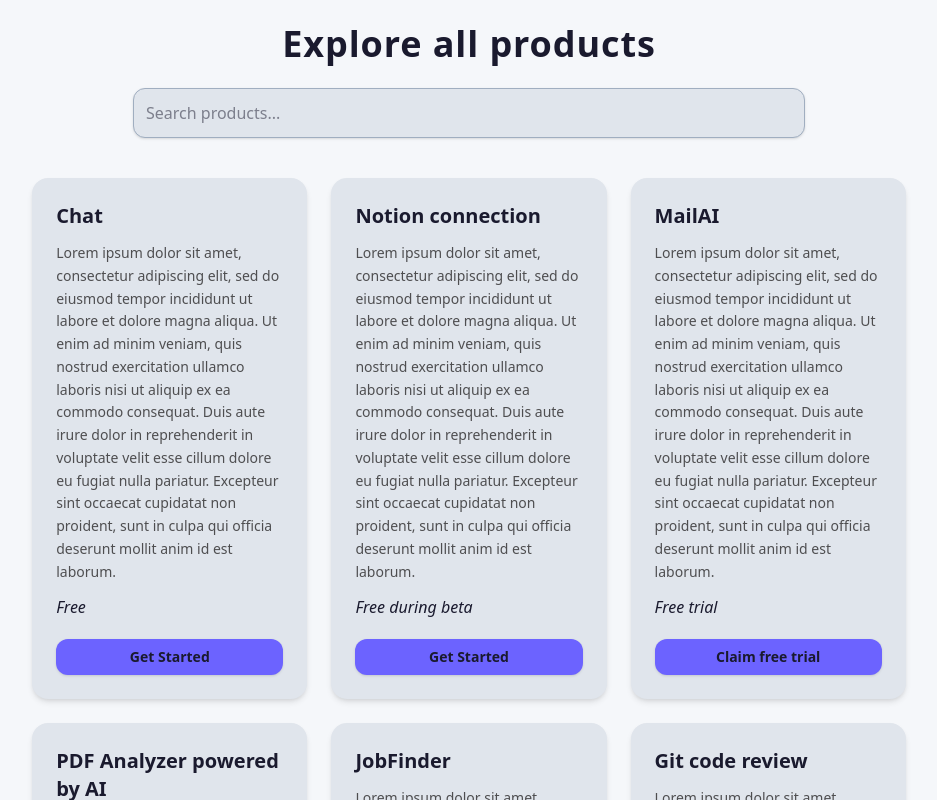
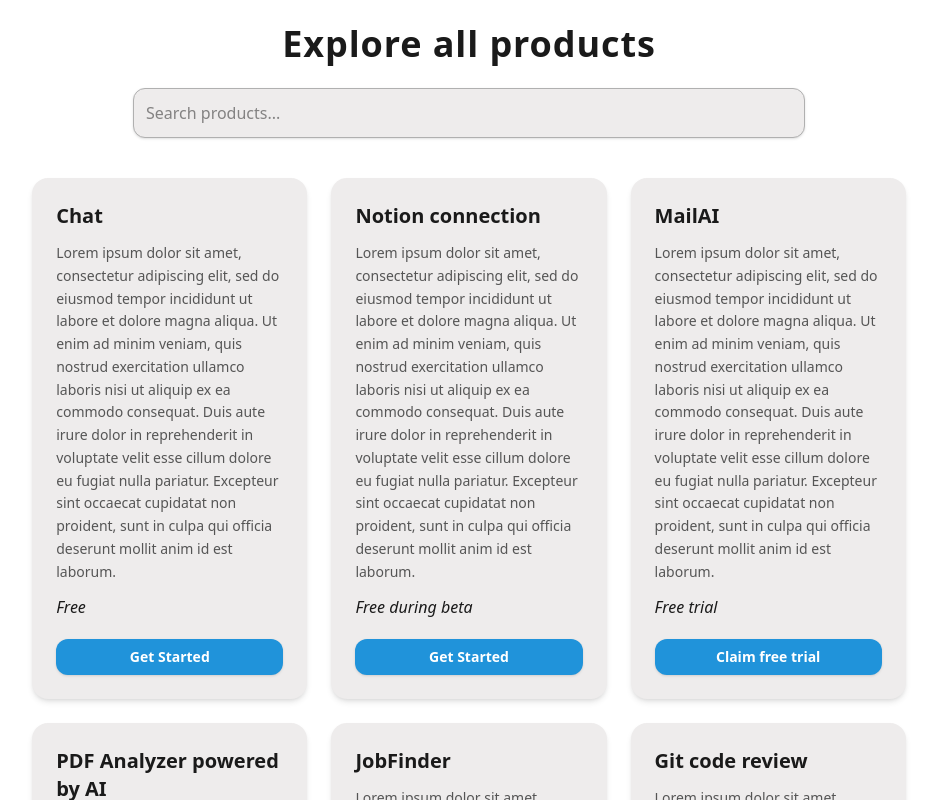
Before and after one commit to paparesta-007/chat-ai, a React (Vite) app: page /explore in a window 1280 px wide. Shown: the whole page, without its empty margins (171-1108 px from the left). Built offline with nearby package versions, Linux system fonts and the light colour scheme; no server answers.

Commit message:
[UPD] Layout pdf page

```diff
--- a/src/App.css
+++ b/src/App.css
@@ -1,58 +1,57 @@
 @import "tailwindcss";
 
 /* 🌞 Default: Light theme */
+/* 🌞 Default: Light theme */
 :root {
-    --color-primary: #1a1a2e;          /* Testo principale: blu notte scuro */
-    --color-secondary: #16213e;        /* Testo secondario */
-    --color-third: #4e4e50;            /* Testo terziario (grigio neutro) */
+    --color-primary: #1a1a1a;          /* Testo principale (nero profondo) */
+    --color-secondary: #ffffff;        /* Testo secondario (bianco) */
+    --color-third: #555555;            /* Testo terziario (grigio medio) */
 
-    --background-Primary: #f5f7fa;     /* Sfondo principale: grigio chiarissimo */
-    --background-Secondary: #e0e5ec;   /* Sfondo secondario: bianco soft con effetto "card" */
+    --background-Primary: #ffffff;     /* Sfondo principale: bianco */
+    --background-Secondary: #eeecec;   /* Sfondo card: grigio chiaro */
 
-    --color-Tertiary: #6c63ff;         /* Accento: indigo/viola */
+    --color-Tertiary: #222222;         /* Accento scuro */
+    --color-chat-primary: #1a1a1a;     /* Chat testo principale */
+    --color-chat-secondary: #333333;   /* Chat testo secondario */
+    --color-chat-muted: #777777;       /* Chat attenuato */
 
-    --color-chat-primary: #1a1a2e;     /* Chat testo principale */
-    --color-chat-secondary: #4e4e50;   /* Chat secondario */
-    --color-chat-muted: #7f8c8d;       /* Chat testo attenuato */
+    --background-Tertiary: #2093da;    /* Sfondo accento grigio chiaro */
+    --background-Quaternary: #fafafa;  /* Sfondo neutro chiarissimo */
 
-    --background-Tertiary: #6c63ff;    /* Sfondo accento (indigo/viola) */
-    --background-Quaternary: #dcd6f7;  /* Sfondo tenue indaco chiaro */
-
-    --border-primary: #cbd5e0;         /* Bordo chiaro */
-    --border-secondary: #a0aec0;       /* Bordo medio */
-    --border-Tertiary: #6c63ff;        /* Bordo accentato */
+    --border-primary: #e0e0e0;         /* Bordo chiaro */
+    --border-secondary: #b0b0b0;       /* Bordo medio */
+    --border-Tertiary: #2093da;        /* Bordo accentato scuro */
 
     --font-default: "Inter", sans-serif;
     --font-times-new-roman: "Times New Roman", serif;
     --font-comic-sans: "Comic Sans MS", cursive;
     --font-roboto: "Roboto", sans-serif;
-    --font-new-york: "New York", serif;
 }
 
-/* 🌚 Dark theme */
+/* 🌙 Dark theme (auto con prefers-color-scheme) */
 @media (prefers-color-scheme: dark) {
     :root {
-        --color-primary: #f5f7fa;       /* Testo chiaro */
-        --color-secondary: #cbd5e0;     /* Testo secondario */
-        --color-third: #a0aec0;         /* Testo terziario */
+        --color-primary: #f5f5f5;       /* Testo principale (chiaro) */
+        --color-secondary: #cccccc;     /* Testo secondario */
+        --color-third: #aaaaaa;         /* Testo terziario */
 
-        --background-Primary: #0f0f1a;  /* Sfondo principale molto scuro blu/nero */
-        --background-Secondary: #1a1a2e;/* Sfondo secondario blu notte */
+        --background-Primary: #101010;  /* Sfondo principale: nero */
+        --background-Secondary: #1a1a1a;/* Sfondo card: grigio scurissimo */
 
-        --color-Tertiary: #6c63ff;      /* Accento indigo/viola brillante */
+        --color-Tertiary: #e0e0e0;      /* Accento chiaro */
+        --color-chat-primary: #f5f5f5;  /* Chat testo principale */
+        --color-chat-secondary: #cccccc;/* Chat secondario */
+        --color-chat-muted: #888888;    /* Chat attenuato */
 
-        --color-chat-primary: #ffffff;  /* Chat testo principale */
-        --color-chat-secondary: #d1d5db;/* Chat secondario */
-        --color-chat-muted: #9ca3af;    /* Chat attenuato */
+        --background-Tertiary: #2093da; /* Sfondo accento */
+        --background-Quaternary: #121212;/* Sfondo neutro scuro */
 
-        --background-Tertiary: #6c63ff; /* Sfondo accento */
-        --background-Quaternary: #2e2e4f; /* Sfondo indaco scuro */
-
-        --border-primary: #2d3748;      /* Bordo scuro */
-        --border-secondary: #4a5568;    /* Bordo medio */
-        --border-Tertiary: #6c63ff;     /* Bordo accentato */
+        --border-primary: #2c2c2c;      /* Bordo chiaro (dark) */
+        --border-secondary: #555555;    /* Bordo medio */
+        --border-Tertiary: #2093da;     /* Bordo accentato */
     }
 }
+
 
 
 .times-new-roman{
--- a/src/App.jsx
+++ b/src/App.jsx
@@ -15,7 +15,7 @@
 import ReleaseNotes from "./ReleaseNotes/ReleaseNotes.jsx";
 import PageNotFound from "./404Page/404page.jsx";
 import Explore from "./Explore/Explore.jsx";
-import PdfAnalyzer from "./pdfAnalyzer/pdfAnalyzer.jsx";
+import PdfAnalyzer from "./pdfAnalyzer/pdfAnalyzer.tsx";
 
 function App() {
     const [user, setUser] = useState(null);
--- a/src/ChatPage/ChatPage.tsx
+++ b/src/ChatPage/ChatPage.tsx
@@ -77,6 +77,7 @@
             setIsConversationLoading(true);
 
             const convers = await getAllConversations(session.user.id);
+
             setConversations(convers);
 
             setIsConversationLoading(false);
@@ -174,10 +175,12 @@
     const safeToString = (val: any) => {
         if (val == null) return "";
         if (typeof val === "string") return val;
+
         if (typeof val === "object") {
             // cerca proprietà comuni
             return val?.text ?? val?.message ?? JSON.stringify(val);
         }
+
         return String(val);
     };
 
@@ -232,6 +235,8 @@
                 + prompt, model.id, history);
 
             const reply = safeToString(rawReply);
+
+
 
             // Aggiorna l'ultimo messaggio con la risposta AI
             setMessages((prev) =>
@@ -321,6 +326,7 @@
         setIsAnswering(false);
         setJustCreatedChat(true);
 
+
         // naviga alla route newchat
         navigate("/newchat");
     };
--- a/src/Explore/Explore.jsx
+++ b/src/Explore/Explore.jsx
@@ -48,7 +48,7 @@
 
                         {/* Pulsante */}
                         <button
-                            className="mt-2 bg-[var(--background-Tertiary)] text-[var(--color-primary)] cursor-pointer
+                            className="mt-2 bg-[var(--background-Tertiary)] text-[var(--color-secondary)] cursor-pointer
                          px-4 py-2 rounded-xl text-sm font-semibold shadow-sm hover:brightness-110 transition"
                         >
                             {product.buttonText}
--- a/src/pdfAnalyzer/pdfAnalyzer.jsx
+++ /dev/null
@@ -1,11 +0,0 @@
-import React from 'react';
-
-const pdfAnalyzer = () => {
-    return (
-        <div>
-            <h1>pdfAnalyzer Page</h1>
-        </div>
-    );
-};
-
-export default pdfAnalyzer;
```
Also changed, not shown: src/pdfAnalyzer/pdfAnalyzer.tsx (added, +147 -0 lines).
